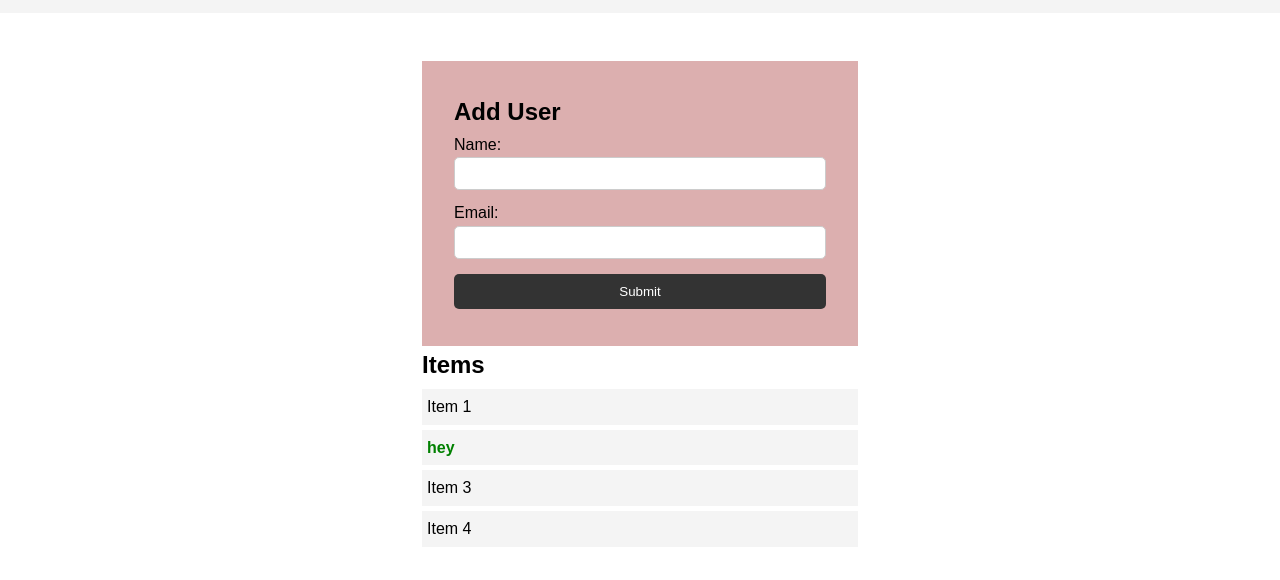
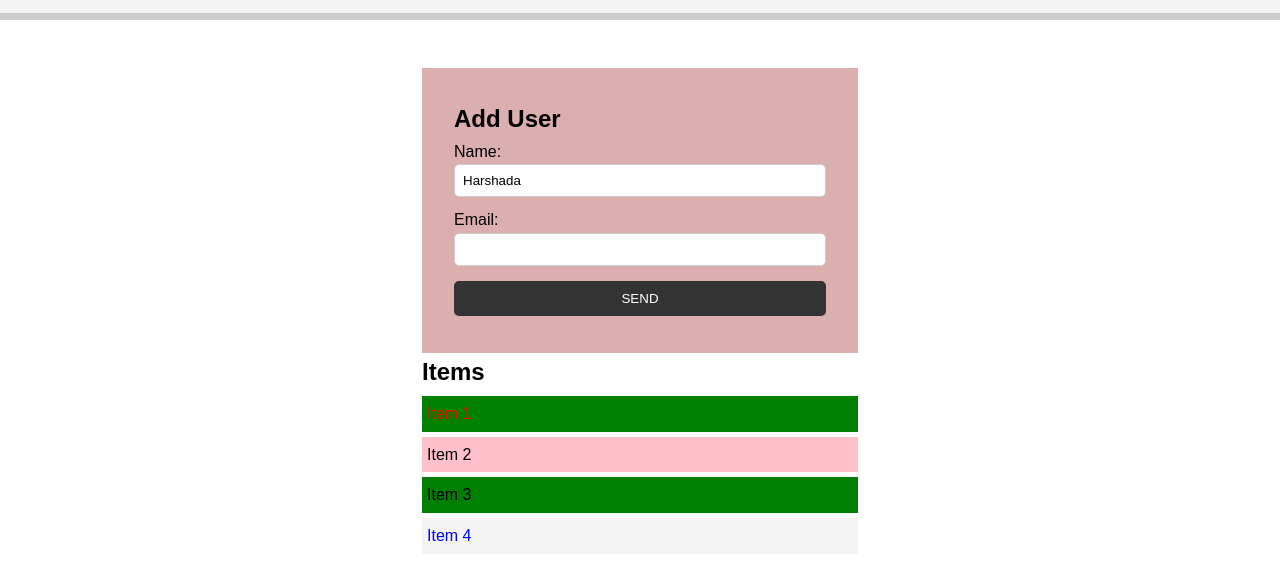
Before and after one commit to aarti0414/JS-Basic, a plain HTML site: page indextit.html in a window 1280 px wide. Shown: the part 70-650 px from the top of the page. Drawn offline with Linux system fonts and the light colour scheme.

Commit message:
Add files via upload

```diff
--- a/main.js
+++ b/main.js
@@ -1,7 +1,48 @@
 
 
-var item = document.getElementsByClassName('list-group-item');
-console.log(item);
-item[1].textContent = 'hey';
-item[1].style.fontWeight = 'bold';
-item[1].style.color = 'green';
+// var item = document.getElementsByClassName('list-group-item');
+// console.log(item);
+// item[1].textContent = 'hey';
+// item[1].style.fontWeight = 'bold';
+
+
+// for (var i = 0; i < item.length; i++) {
+//     item[i].style.backgroundColor = 'grey';
+//     item[i].style.fontWeight = 'bold';
+// }
+// item[2].style.backgroundColor = 'green';
+
+// var li = document.getElementsByTagName('li');
+// console.log(li);
+
+//Query Selector
+var header = document.querySelector('#headerTitle');
+header.style.borderBottom = 'solid 7px #ccc';
+
+var input = document.querySelector('input');
+input.value = 'Harshada';
+var submit = document.querySelector('input[type="submit"]');
+submit.value = "SEND";
+
+// 1st item red
+var item = document.querySelector('.list-group-item');
+item.style.color = 'red';
+
+//access last item
+var lastItem = document.querySelector('.list-group-item:last-child');
+lastItem.style.color = 'blue';
+
+//access nth node  item
+var secondItem = document.querySelector('.list-group-item:nth-child(2)');
+secondItem.style.background = "pink";
+
+var thirdItem = document.querySelector('.list-group-item:nth-child(3)');
+thirdItem.style.visibility = 'false';
+
+var odd = document.querySelectorAll('li:nth-child(odd)');
+
+for (var i = 0; i < odd.length; i++) {
+    odd[i].style.background = 'green';
+}
+// var second = document.querySelectorAll('li:nth-child');
+// second[1].style.color = 'green';
```
Also changed, not shown: indextit.html (+1 -0 lines).
